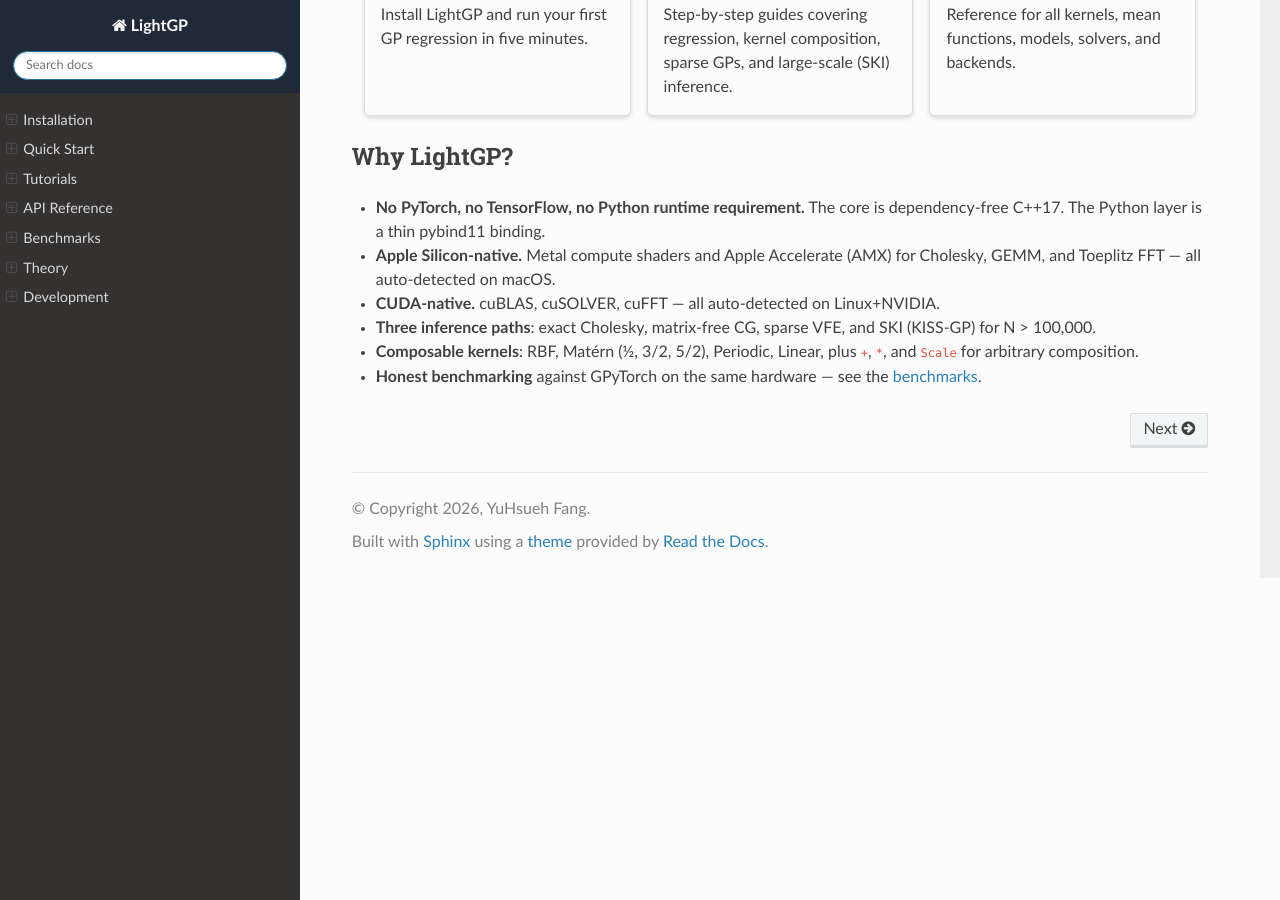
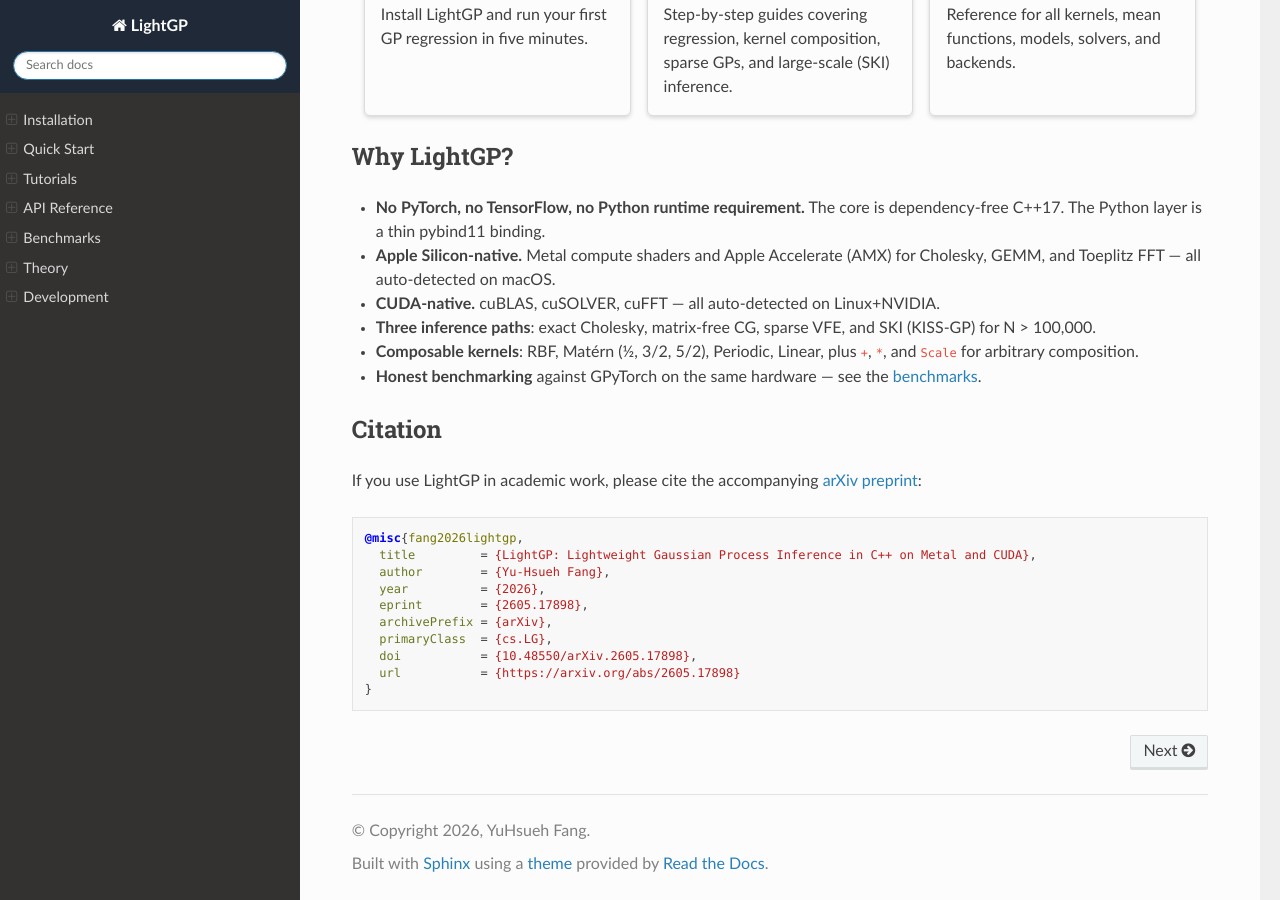
Before and after one commit to Fangop/lightgp, a Sphinx documentation site: the page built from docs/source/index.rst, in a window 1280 px wide and 900 px high, scrolled down 847 px. Built offline with Sphinx 7.4.7 and the Read the Docs theme 3.1.0, drawn with Linux system fonts in a browser that asks for light colours.

Commit message:
docs: add arXiv preprint reference (2605.17898) to README + Sphinx index
- README badges row: add arXiv badge
- README "accompanying paper" link: point at arxiv.org/abs/2605.17898
- README BibTeX: expand to include eprint, archivePrefix, primaryClass, doi
- docs/source/index.rst: new Citation section with the same BibTeX block

```diff
--- a/docs/source/index.rst
+++ b/docs/source/index.rst
@@ -68,6 +68,25 @@
 - **Honest benchmarking** against GPyTorch on the same hardware — see the
   :doc:`benchmarks <benchmarks/index>`.
 
+Citation
+--------
+
+If you use LightGP in academic work, please cite the accompanying
+`arXiv preprint <https://arxiv.org/abs/2605.17898>`_:
+
+.. code-block:: bibtex
+
+   @misc{fang2026lightgp,
+     title         = {LightGP: Lightweight Gaussian Process Inference in C++ on Metal and CUDA},
+     author        = {Yu-Hsueh Fang},
+     year          = {2026},
+     eprint        = {2605.17898},
+     archivePrefix = {arXiv},
+     primaryClass  = {cs.LG},
+     doi           = {10.48550/arXiv.2605.17898},
+     url           = {https://arxiv.org/abs/2605.17898}
+   }
+
 .. toctree::
    :maxdepth: 2
    :hidden:
```
Also changed, not shown: README.md (+12 -7 lines).
